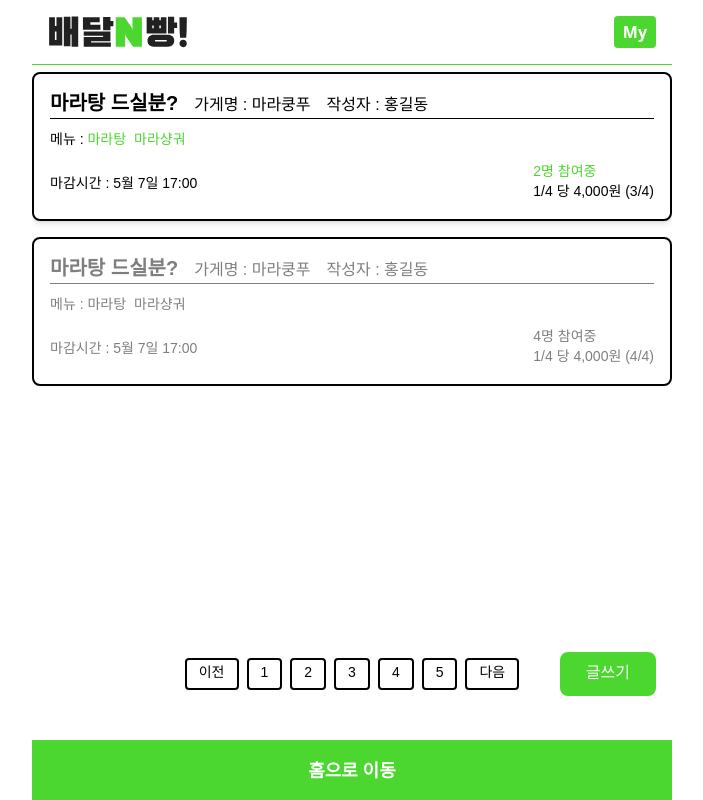
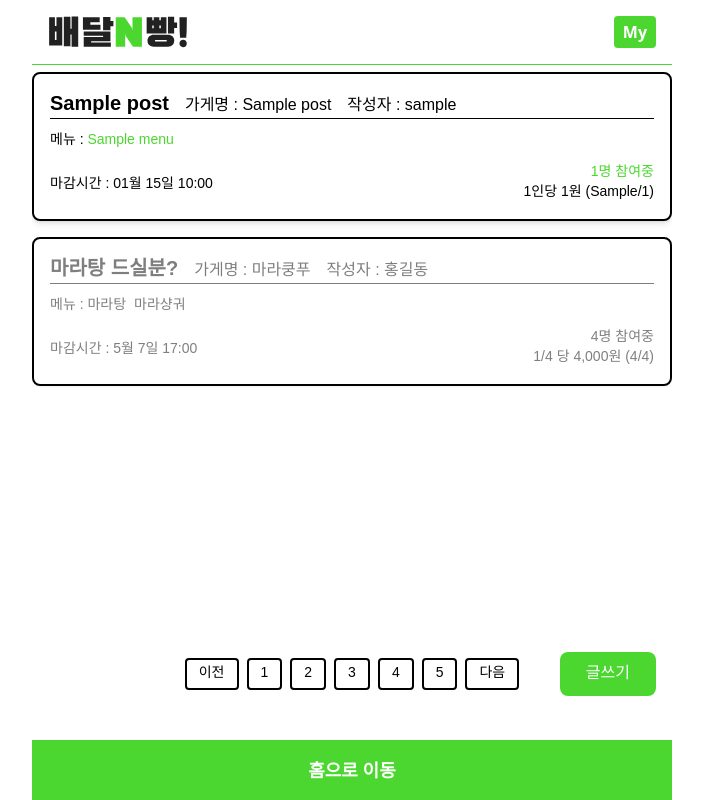
Before and after one commit to H2py/delivery_N, a Flask app: template delivery_n/templates/main.html in a window 1280 px wide. Shown: the whole page, without its empty margins (288-991 px from the left). Run offline with Flask 3, Linux system fonts and the light colour scheme; the template is opened without the code that fills it: most values are stand-ins (such as "Sample title", 1, 10 or a date in 2020); some libraries are stand-ins or nearby versions; some web fonts are replaced.

Commit message:
[ feat ] main page link v1 (#12)

```diff
--- a/delivery_n/templates/main.html
+++ b/delivery_n/templates/main.html
@@ -10,43 +10,51 @@
 <!-- 컨텐츠 포함 -->
 {% block content %}
 <div class="container h-[calc(100vh-160px)] py-2 flex flex-col">
+
   <!-- 스크롤 가능한 리스트 영역 -->
   <div class="flex-1 overflow-y-auto">
     <ul class="space-y-4 font-notokr">
-      <li
-        class="bg-white rounded-lg shadow-md p-4 border-2 border-gray-100 hover:border-main transition-colors duration-200"
-      >
+        {% if posts %}
+            {% for post in posts %}
+            <li class="bg-white rounded-lg shadow-md p-4 border-2 border-gray-100 hover:border-main transition-colors duration-200"
+                data-deadline="{{ post.deadline.isoformat() if post.deadline else '' }}"
+                data-post-id="{{ post.id }}">
               <div class="flex flex-col space-y-3">
                 <!-- 제목 및 가게명 -->
                 <div class="flex items-end gap-4 border-b border-gray-200">
-            <h2 class="text-lg sm:text-xl font-bold text-gray-800">
-              마라탕 드실분?
-            </h2>
-            <p class="text-sm sm:text-base text-gray-600">가게명 : 마라쿵푸</p>
-            <p>작성자 : 홍길동</p>
+                  <h2 class="text-lg sm:text-xl font-bold text-gray-800">{{ post.title }}</h2>
+                  <p class="text-sm sm:text-base text-gray-600">가게명 : {{ post.store_name }}</p>
+                  <p class="text-gray-600">작성자 : {{ post.username }}</p>
                 </div>
 
                 <!-- 메뉴 -->
                 <div class="text-sm">
                   <span class="text-gray-600">메뉴 :</span>
                   <ul class="inline-flex gap-2">
-              <li class="text-main">마라탕</li>
-              <li class="text-main">마라샹궈</li>
+                    {% for menu in post.menus %}
+                      <li class="text-main">{{ menu }}</li>
+                    {% endfor %}
                   </ul>
                 </div>
 
                 <!-- 배달 정보 -->
                 <div class="flex items-end justify-between border-gray-200">
                   <div class="text-sm text-gray-600 mb-2">
-              마감시간 : 5월 7일 17:00
+                    마감시간 : {{ post.deadline.strftime('%m월 %d일 %H:%M') }}
                   </div>
-            <div class="flex flex-col">
-              <span class="text-sm text-main font-medium">2명 참여중</span>
-              <p class="text-sm text-gray-600">1/4 당 4,000원 (3/4)</p>
+                  <div class="flex flex-col items-end">
+                    <span class="text-sm text-main font-medium">{{ post.total_portion }}명 참여중</span>
+                    <p class="text-sm text-gray-600">1인당 {{ '{:,}'.format(post.total_price // post.total_portion) }}원 ({{ post.my_portion }}/{{ post.total_portion }})</p>
                   </div>
                 </div>
               </div>
             </li>
+            {% endfor %}
+        {% else %}
+            <li class="text-center py-8 text-gray-500">
+                등록된 게시글이 없습니다.
+            </li>
+        {% endif %}
 
       <!-- 마감된 ui -->
       <li
@@ -83,7 +91,7 @@
             <div class="text-sm text-gray-600 mb-2">
               마감시간 : 5월 7일 17:00
             </div>
-            <div class="flex flex-col">
+            <div class="flex flex-col items-end">
               <span class="text-sm text-gray-600 font-medium">4명 참여중</span>
               <p class="text-sm text-gray-600 font-medium">
                 1/4 당 4,000원 (4/4)
```
Also changed, not shown: delivery_n/blog.py (+28 -7 lines). Lines whose indentation alone changed are shown as unchanged.
